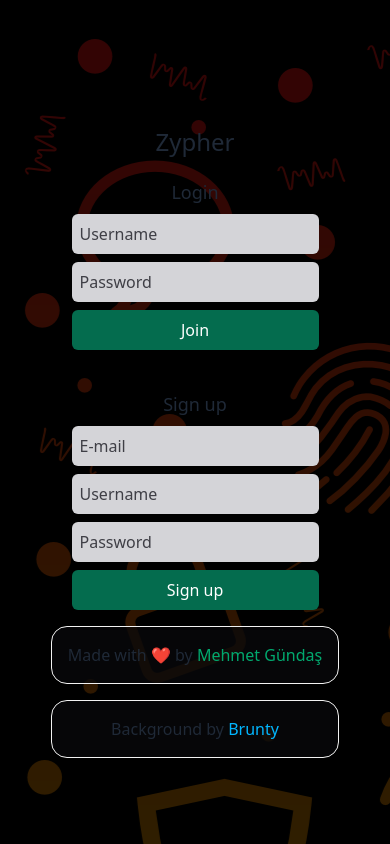
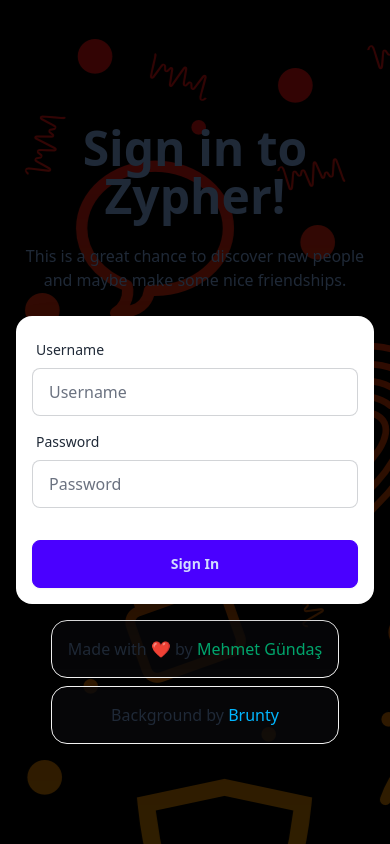
Before and after one commit to mgundas/Zypher, a React (Create React App) app in the folder client/: page /landing in a window 390 px wide. Both pictures are taken after a click on the button "Sign in". Built offline with nearby package versions, Linux system fonts and the light colour scheme.

Commit message:
Created dedicated Login and Register pages instead of having moth on the same page. Also redesigned them to align with the new style.

```diff
--- a/client/src/components/landing/DevInfo.js
+++ b/client/src/components/landing/DevInfo.js
@@ -2,7 +2,7 @@ import React from 'react'
 
 export const DevInfo = () => {
    return (
-      <div className="grid gap-4 !content-end sm:toast sm:toast-end">
+      <div className="grid gap-2 !content-end sm:toast sm:toast-end">
          <div className="alert bg-rtca-950/75">
             <span>Made with ❤️ by <a className='link link-hover link-success' href='https://github.com/mgundas'>Mehmet Gündaş</a></span>
          </div>
--- a/client/src/lang/en_US.json
+++ b/client/src/lang/en_US.json
@@ -13,9 +13,12 @@
             "close": "Close",
             "connecting": "Connecting",
             "username": "Username",
-            "password": "Password"
+            "password": "Password",
+            "error": "Error."
         },
         "landing": {
+            "warning": "While translating, please don't attempt to change things like |warning, |error or |success. They are dedicated for alert types.",
+            "landing": "Welcome",
             "signup": {
                 "signup": "Sign up",
                 "responseChart": {
@@ -25,6 +28,18 @@
                     "user.exists": "A user with this username or email exists.|error",
                     "reg.successful": "Successfully signed up! Welcome.|success",
                     "err.occurred": "An error occured.|error"
+                }
+            },
+            "signin": {
+                "signin": "Sign in",
+                "responseChart": {
+                    "missing.username.password": "Username or password field is missing.|failure",
+                    "empty.username.password": "Username and password cannot be empty.|failure",
+                    "invalid.username.password.format": "Invalid username or password format.|failure",
+                    "user.does.not.exist": "User does not exist.|failure",
+                    "server.error": "Server error.|failure",
+                    "incorrect.password": "Incorrect password.|failure",
+                    "success": "Sign in successful. Redirecting.|success"
                 }
             }
         },
--- a/client/src/pages/Landing.js
+++ b/client/src/pages/Landing.js
@@ -1,13 +1,14 @@
 import React, { useEffect, useRef, useState } from 'react'
 import { Routes, useNavigate, Route } from 'react-router-dom'
 import { useSelector } from 'react-redux';
-import { LoginScreen } from "./LoginScreen";
+import { Login } from "./Login";
 import { Register } from './Register';
 import { DevInfo } from '../components/landing/DevInfo';
 
 export const Landing = () => {
    const navigate = useNavigate();
    const { authLoading, isLoggedIn } = useSelector(state => state.auth)
+   const { translation } = useSelector(state => state.translation)
 
    const infoBoxRef = useRef(null);
    const infoTimeoutRef = useRef(null);
@@ -24,7 +25,7 @@ export const Landing = () => {
    }, [navigate, authLoading, isLoggedIn]);
 
    const sendInfoMessage = (data) => {
-      const duration = 1000 * 3 // 3 seconds
+      const duration = 1000 * 2 // 2 seconds
       const [message, type] = data.split("|")
       const types = {
          success: "alert-success",
@@ -56,7 +57,7 @@ export const Landing = () => {
 
    const Landing = () => {
       useEffect(() => {
-         document.title = 'Welcome - Zypher';
+         document.title = `${translation.content.landing.landing} - ${translation.content.title}`;
          return () => {
             document.title = 'Zypher';
          };
@@ -95,7 +96,7 @@ export const Landing = () => {
          <div className='hero-content flex-col'>
             <Routes>
                <Route path="/" element={<Landing />} />
-               <Route path="/signin" element={<LoginScreen sendInfoMessage={sendInfoMessage} />} />
+               <Route path="/signin" element={<Login sendInfoMessage={sendInfoMessage} />} />
                <Route path="/signup" element={<Register sendInfoMessage={sendInfoMessage} />} />
             </Routes>
             <DevInfo />
--- /dev/null
+++ b/client/src/pages/Login.js
@@ -0,0 +1,135 @@
+import { useRef, useState, useEffect } from "react";
+import { useConfig } from "../contexts/ConfigContext";
+import { useNavigate } from "react-router-dom";
+import { useDispatch, useSelector } from 'react-redux';
+import { setAccessToken, setRefreshToken } from '../redux/reducers/authSlicer';
+
+export const Login = ({ sendInfoMessage }) => {
+  const dispatch = useDispatch();
+  const { authLoading, isLoggedIn } = useSelector(state => state.auth)
+  const { translation } = useSelector(state => state.translation)
+  const navigate = useNavigate();
+
+  const timeoutRef = useRef(null)
+  const [usernameInput, setUsernameInput] = useState("");
+  const [passwordInput, setPasswordInput] = useState("");
+  const config = useConfig();
+
+  useEffect(() => {
+    if (!authLoading) {
+      if (isLoggedIn) {
+        window.history.pushState(null, '', '/landing/signin');
+        navigate("/")
+      }
+    }
+  }, [navigate, authLoading, isLoggedIn]);
+
+  useEffect(() => {
+    document.title = `${translation.content.landing.signin.signin} - ${translation.content.title}`;
+    return () => {
+      document.title = `${translation.content.title}`;
+    };
+  }, [translation.content.landing.signin.signin, translation.content.title]);
+
+  const handleLogin = async (e) => {
+    e.preventDefault();
+
+    if (usernameInput.trim() !== "" && passwordInput.trim() !== "") {
+
+      await fetch(`${config.apiUri}/login`, {
+        method: "POST",
+        headers: {
+          "Content-Type": "application/json",
+        },
+        body: JSON.stringify({ username: usernameInput, password: passwordInput }),
+      })
+        .then(async (response) => {
+          const data = await response.json();
+
+          if (!response.ok) {
+            const infoData =  translation.content.landing.signin.responseChart[data.message] || `${translation.content.common.error}|failure`;
+            sendInfoMessage(infoData);
+          } else {
+            if (!data.success) {
+              const infoData =  translation.content.landing.signin.responseChart[data.message] || `${translation.content.common.error}|failure`;
+              return sendInfoMessage(infoData);
+            }
+            sendInfoMessage(translation.content.landing.signin.responseChart["success"]);
+
+            clearTimeout(timeoutRef.current)
+            timeoutRef.current = setTimeout(() => {
+              dispatch(setAccessToken(data.accessToken))
+              dispatch(setRefreshToken(data.refreshToken))
+              window.history.pushState(null, '', '/landing/signin');
+              navigate("/", { replace: true })
+            }, 2000)
+          }
+        })
+        .catch((err) => {
+          if(process.env.NODE_ENV === 'development') console.error(`Something went wrong in /src/pages/Login.js. ${err.message}`);
+          sendInfoMessage(`${translation.content.common.error}|failure`);
+        });
+    } else {
+      sendInfoMessage(`${translation.content.common.error}|failure`);
+    }
+  };
+
+  return (
+    <div className="sm:hero-content mt-6 sm:mt-0 flex-col lg:flex-row-reverse">
+      <div className="text-center lg:text-left">
+        <h1 className="text-5xl font-bold">Sign in to Zypher!</h1>
+        <p className="py-6">This is a great chance to discover new people and maybe make some nice friendships.</p>
+      </div>
+      <div className="card shrink-0 w-full max-w-sm shadow-2xl bg-base-100">
+        <form className="card-body p-4 sm:p-8" onSubmit={handleLogin}>
+          <div className="form-control">
+            <label className="label">
+              <span className="label-text">Username</span>
+            </label>
+            <input onChange={(e) => setUsernameInput(e.target.value)} value={usernameInput} type="text" minLength={6} maxLength={12} placeholder="Username" className="input input-bordered" required />
+          </div>
+          <div className="form-control">
+            <label className="label">
+              <span className="label-text">Password</span>
+            </label>
+            <input onChange={(e) => setPasswordInput(e.target.value)} value={passwordInput} type="password" placeholder="Password" className="input input-bordered" required />
+          </div>
+          <div className="form-control mt-6">
+            <button className="btn btn-primary">Sign In</button>
+          </div>
+        </form>
+      </div>
+    </div>
+  );
+};
+
+/*
+    <form className="flex flex-col gap-2" onSubmit={handleConnect}>
+      <h1 className="text-lg text-center">Login</h1>
+      <input
+        maxLength={15}
+        value={usernameInput}
+        onChange={(e) => {
+          setUsernameInput(e.target.value);
+        }}
+        className="flex grow p-2 rounded-md z-[1] bg-rtca-300 dark:placeholder:text-rtca-300/75 placeholder:text-rtca-700 dark:bg-rtca-800 focus:ring-4 dark:focus:ring-rtca-500/50 focus:ring-rtca-400/50 focus:outline-0 transition-all"
+        placeholder="Username"
+      />
+      <input
+        maxLength={15}
+        value={passwordInput}
+        type="password"
+        onChange={(e) => {
+          setPasswordInput(e.target.value);
+        }}
+        className="flex border-none grow p-2 rounded-md z-[1] bg-rtca-300 dark:placeholder:text-rtca-300/75 placeholder:text-rtca-700 dark:bg-rtca-800 focus:ring-4 dark:focus:ring-rtca-500/50 focus:ring-rtca-400/50 focus:outline-0 transition-all"
+        placeholder="Password"
+      />
+      <button
+        onClick={handleConnect}
+        className="bg-green-700 text-white p-2 rounded-md hover:bg-green-800 active:bg-green-900 focus:outline-0 focus:ring-4 focus:ring-green-800/50 transition-all"
+      >
+        Join
+      </button>
+    </form>
+*/
--- a/client/src/pages/LoginScreen.js
+++ /dev/null
@@ -1,81 +0,0 @@
-import { useEffect, useRef, useState } from "react";
-import Login from "../components/login/Login";
-import Register from "../components/login/Register";
-import { useConfig } from "../contexts/ConfigContext";
-import { useNavigate } from "react-router-dom";
-import { useSelector } from 'react-redux';
-
-
-export const LoginScreen = () => {
-  const config = useConfig();
-  const navigate = useNavigate();
-  const { authLoading, isLoggedIn } = useSelector(state => state.auth)
-
-  const infoBoxRef = useRef(null);
-  const infoTimeoutRef = useRef(null);
-
-  const [errorMsg, setErrorMsg] = useState("");
-
-  useEffect(() => {
-    document.title = 'Login - Zypher';
-    return () => {
-      document.title = 'Zypher';
-    };
-  }, [])
-
-  useEffect(() => {
-    if (!authLoading) {
-      if (isLoggedIn) {
-        window.history.pushState(null, '', '/login');
-        navigate("/")
-      }
-    }
-  }, [navigate, authLoading, isLoggedIn]);
-
-  const sendInfoMessage = (message, type) => {
-    const types = {
-      success: "alert-success",
-      failure: "alert-error",
-      warning: "alert-warning",
-      info: "alert-info",
-    };
-
-    infoBoxRef.current.className = `alert !w-auto justify-self-center ${types[type]}`;
-    setErrorMsg(message);
-    infoBoxRef.current.classList.remove("hidden");
-
-    clearTimeout(infoTimeoutRef.current);
-    infoTimeoutRef.current = setTimeout(() => {
-      infoBoxRef.current.classList.add("hidden");
-    }, 2000);
-  };
-
-  return (
-    <div className="dark:text-white grid gap-5 pt-10 md:pt-20 items-center">
-      <h1 className="row-span-2 text-2xl text-center font-medium">
-        {config.appName}
-      </h1>
-      <div ref={infoBoxRef} className="hidden">
-        <svg
-          xmlns="http://www.w3.org/2000/svg"
-          className="stroke-current shrink-0 h-6 w-6"
-          fill="none"
-          viewBox="0 0 24 24"
-        >
-          <path
-            strokeLinecap="round"
-            strokeLinejoin="round"
-            strokeWidth="2"
-            d="M12 9v2m0 4h.01m-6.938 4h13.856c1.54 0 2.502-1.667 1.732-3L13.732 4c-.77-1.333-2.694-1.333-3.464 0L3.34 16c-.77 1.333.192 3 1.732 3z"
-          />
-        </svg>
-        <span>{errorMsg}</span>
-      </div>
-      <div className="row-span-1 flex flex-row flex-wrap gap-10 items-center justify-center">
-        <Login sendInfoMessage={sendInfoMessage} />
-        <div className="hidden sm:flex">or</div>
-        <Register sendInfoMessage={sendInfoMessage} />
-      </div>
-    </div>
-  );
-};
--- a/client/src/pages/Register.js
+++ b/client/src/pages/Register.js
@@ -45,20 +45,21 @@ export const Register = ({sendInfoMessage}) => {
             const data = await response.json();
 
             if (!response.ok) {
-               const infoData =  translation.content.landing.signup.responseChart[data.message] || ["An unknown error occurred. Please try again.", "failure"];
+               const infoData =  translation.content.landing.signup.responseChart[data.message] || `${translation.content.common.error}|failure`;
                sendInfoMessage(infoData);
             } else {
-               const infoData = translation.content.landing.signup.responseChart[data.message] || ["An unknown error occurred. Please try again.", "failure"];
+               const infoData = translation.content.landing.signup.responseChart[data.message] || `${translation.content.common.error}|failure`;
                sendInfoMessage(infoData);
                setEmailInput("");
                setPasswordInput("");
                setUsernameInput("");
             }
          } catch (err) {
-            sendInfoMessage("An error occurred. Please try again.", "failure");
-         }
+            if(process.env.NODE_ENV === 'development') console.error(`Something went wrong in /src/pages/Login.js. ${err.message}`);
+            sendInfoMessage(`${translation.content.common.error}|failure`);
+           }
       } else {
-         sendInfoMessage("Please enter the required information.", "warning");
+         sendInfoMessage(`${translation.content.common.error}|failure`);
       }
    };
 
```
